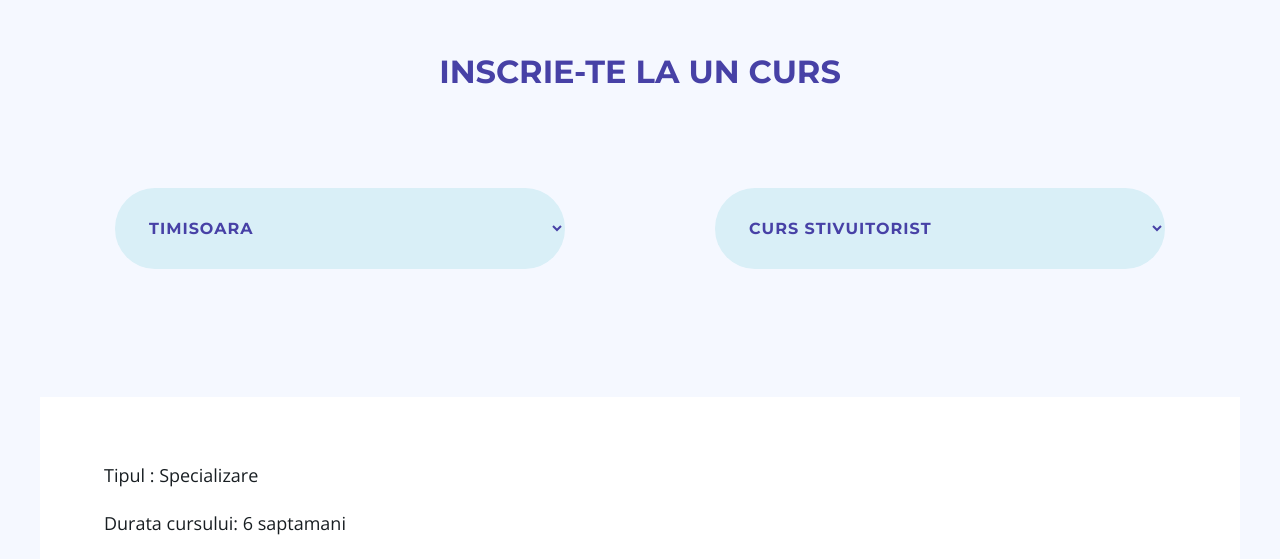
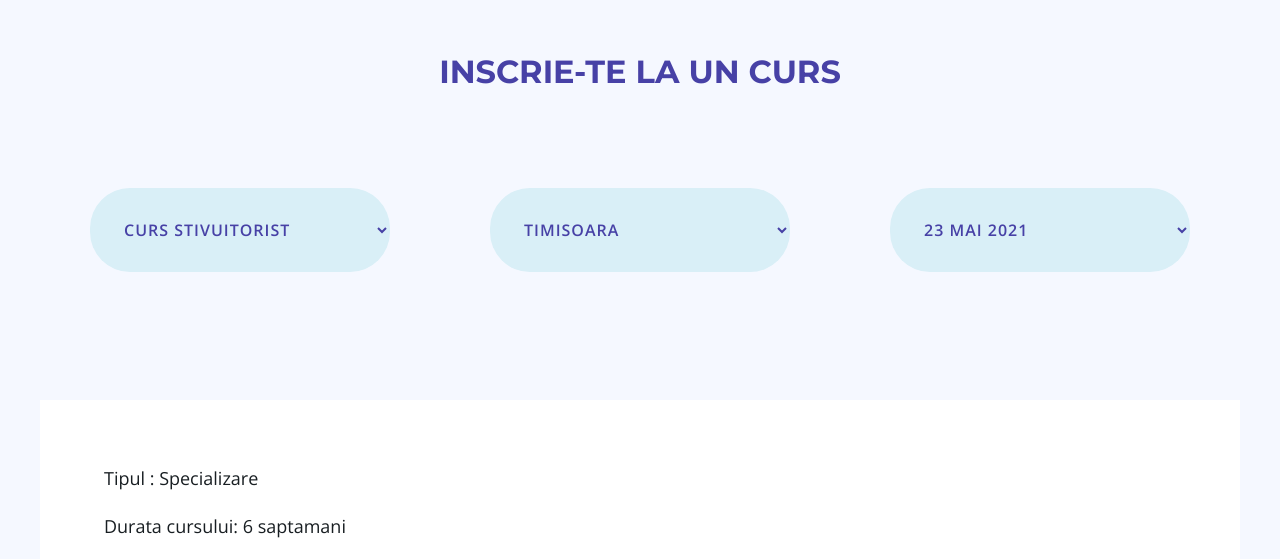
Before and after one commit to robert-szalkai/calificarevest, a Gatsby site: page / in a window 1280 px wide. Shown: the part 2981-3540 px from the top of the page. Built offline with nearby package versions, Linux system fonts and the light colour scheme; Gatsby itself is replaced by a stand-in of ours.

Commit message:
form values in state + fundal x 1400

```diff
--- a/src/components/Form.js
+++ b/src/components/Form.js
@@ -1,4 +1,4 @@
-import React, { useReducer } from 'react'
+import React, { useReducer, useState } from 'react'
 import Enums from '../enums/Enums';
 import * as styles from './Form.module.css';
 
@@ -32,8 +32,11 @@ const reducer = (state, action) => {
 
 const Form = () => {
     const [state, dispatch] = useReducer(reducer, INITIAL_STATE);
+    const { ORASE, LISTA_CURSURI, DATA } = Enums;
 
-    const { ORASE, LISTA_CURSURI } = Enums;
+    const [selectedCourse, setSelectedCourse] = useState(LISTA_CURSURI[0].id);
+    const [selectedCity, setSelectedCity] = useState(ORASE[0].cityId);
+    const [selectedDate, setSelectedDate] = useState(DATA[0].id);
 
     const setStatus = status => dispatch({
         type: 'updateStatus',
@@ -83,6 +86,18 @@ const Form = () => {
         )
     }
 
+    const onChangeCourse = (evt) => {
+        setSelectedCourse(evt.target.value);
+    }
+
+    const onChangeCity = (evt) => {
+        setSelectedCity(evt.target.value);
+    }
+
+    const onChangeDate = (evt) => {
+        setSelectedDate(evt.target.value);
+    }
+
     return (
         <>
             <h3 className="uppercase text-blue-400 text-center mb-12 md:mb-24">Inscrie-te la un curs</h3>
@@ -92,14 +107,19 @@ const Form = () => {
             )}
             <form className={`${styles.form} ${state.status === "PENDING" && styles.pending}`} onSubmit={handleSubmit}>
                 <div className="grid xl:flex md:justify-center xl:justify-around gap-10 xl:gap-0 mb-16 md:mb-32">
-                    <select className="select">
+                    <select onChange={(evt) => onChangeCourse(evt)} value={selectedCourse} className="select">
+                        {LISTA_CURSURI.length > 0 && LISTA_CURSURI.map((item, index) => {
+                            return <option key={item.id} value={item.id}>{item.name}</option>
+                        })}
+                    </select>
+                    <select onChange={(evt) => onChangeCity(evt)} value={selectedCity} className="select">
                         {ORASE.length > 0 && ORASE.map((item, index) => {
                             return <option key={item.cityId} value={item.cityId}>{item.name}</option>
                         })}
                     </select>
-                    <select className="select">
-                        {LISTA_CURSURI.length > 0 && LISTA_CURSURI.map((item, index) => {
-                            return <option key={item.id} value={item.id}>{item.name}</option>
+                    <select onChange={(evt) => onChangeDate(evt)} value={selectedDate} className="select">
+                        {DATA.length > 0 && DATA.map((item, index) => {
+                            return <option key={index} value={item.id}>{item.name}</option>
                         })}
                     </select>
                 </div>
--- a/src/components/layout/Layout.js
+++ b/src/components/layout/Layout.js
@@ -17,7 +17,7 @@ const Layout = ({ children }) => {
             <div className="body-container">
                 <Navbar />
                 <main className="full-width-layout">{children}</main>
-                <img className={styles.backgroundImage} src={'fundal.svg'} alt="fundal"/>
+                <img className={styles.backgroundImage} src={'fundalx1400.svg'} alt="fundal"/>
             </div>
         </>
     )
--- a/src/enums/Enums.js
+++ b/src/enums/Enums.js
@@ -14,6 +14,17 @@ let Enums = {
     {
         name: "Satu-Mare",
         cityId: 4
+    }
+    ],
+    DATA: [{
+        name: "23 mai 2021",
+        id: 1
+    }, {
+        name: "25 mai 2021",
+        id: 2
+    }, {
+        name: "1 iunie 2021",
+        id: 3
     }
     ],
     LISTA_CURSURI: [{
@@ -48,7 +59,7 @@ let Enums = {
     },
     {
         id: 6,
-        name: "Curs stivuitorist",
+        name: "Curs manichiura",
         image: "stivuitorist.svg",
         date: "20 septembrie"
     },
--- a/src/pages/index.js
+++ b/src/pages/index.js
@@ -28,7 +28,7 @@ const Index = () => {
             <section className="center-layout mb-24 md:mb-32">
                 <Autorizari />
             </section>
-            <section className="main-layout full-width-layout mb-24 md:mb-32 bg-light-blue-custom">
+            <section className="main-layout full-width-layout bg-light-blue-custom">
                 <div className="center-layout py-20 md:py-40">
                     <Form />
                 </div>
--- a/src/styles/form-components.css
+++ b/src/styles/form-components.css
@@ -1,4 +1,6 @@
 .select {
+    font-family: 'Open Sans', sans-serif;
+    font-weight: 600;
     padding: 30px;
     border-radius: 40px;
     background-color: var(--blue-100);
@@ -7,7 +9,7 @@
     text-transform: uppercase;
     letter-spacing: 1px;
 
-    width: 450px;
+    width: 300px;
 }
 
 .input {
```
Also changed, not shown: static/fundalx1400.svg (added).
